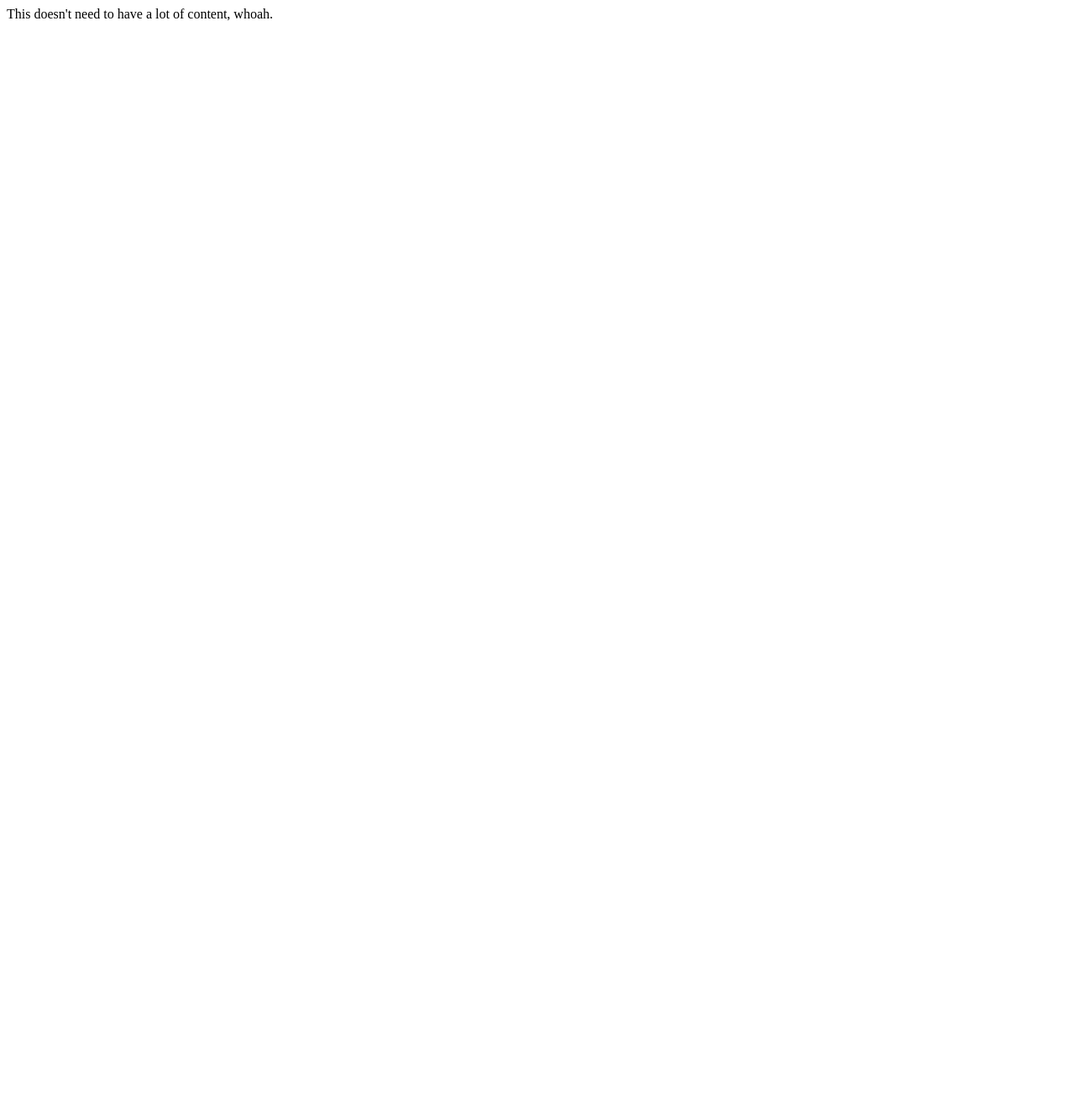
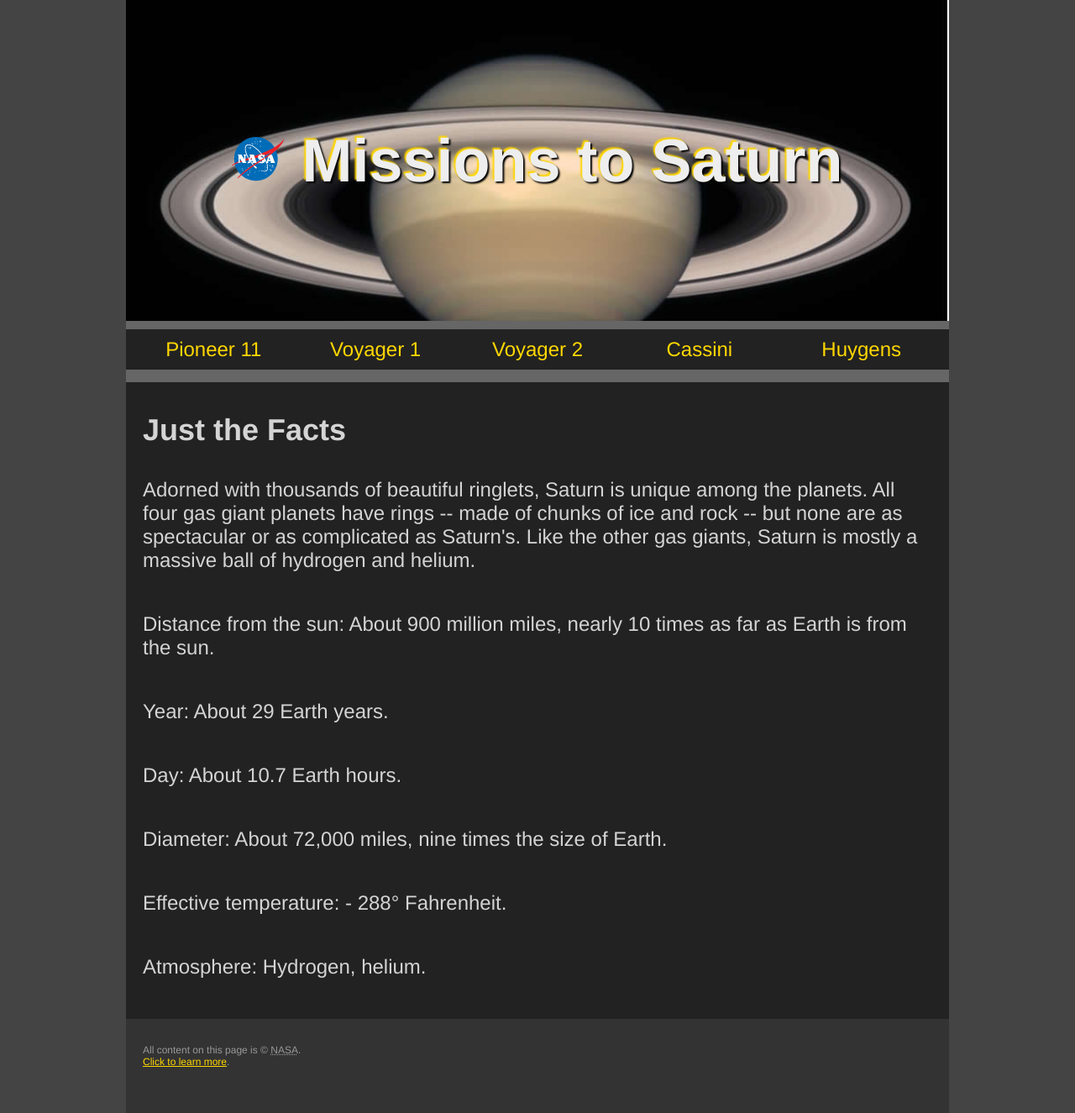
Before and after one commit to corm0096/pages, a plain HTML site: page index.html in a window 1280 px wide. Shown: the whole page at 84% size. Before the commit the page ends 800 px from the top, so only its background shows below. Drawn offline with Linux system fonts and the light colour scheme.

Commit message:
New version of the assignment.

```diff
--- /dev/null
+++ b/css/main-complete.css
@@ -0,0 +1,109 @@
+@charset "utf-8";
+/*****************************
+Colours
+main background: #222; +
+content background:#444; +
+footer background: #333; +
+borders on header and main: #666; +
+main text: #d4d4d4; +
+header text: #eee; +
+footer text: #999; +
+anchor text: gold; +
+anchor hover: #fff;
+text shadows - #000 (bottom right) and gold (top left) +
+
+Fonts
+'Helvetica Neue', Calibri, Verdana, sans-serif;
+
+Images
+http://griffis.edumedia.ca/mad9013/html-only/saturn.v1.jpg
+******************************/
+*{
+    padding: 0;
+    margin: 0;
+    box-sizing: border-box;
+}
+
+html, body{
+    font-size: 3vh; /* default font-size = 1.0rem */
+    background-color: #444;
+    color: #d4d4d4;
+    padding: 0px 50px;
+    }
+h1{
+    text-shadow: 2px 2px 2px #000, -2px -2px 2px gold;
+    padding-top: 150px;
+    padding-bottom: 150px;
+    text-align:center;
+}
+
+h3{
+   font-size:150%;
+    margin:1em 0em;
+}
+p{
+    margin: 0em 0em 2em;
+
+}
+nav a, nav a:link, nav a:visited{
+    color: gold;
+        text-decoration:none;
+
+
+}
+nav a:hover, nav a:active{
+    color: #fff;
+
+}
+nav ul{
+   width:100%;
+    text-align:center;
+    display:block;
+}
+
+#mainnav
+{
+    border-top: 10px solid #666;
+    border-bottom: 15px solid #666;
+}
+
+nav li{
+        width:19%;
+    display:inline-block;
+    text-align: center;
+    padding: 10px;
+}
+#wrapper{
+    background-color: #222;
+    font-family: 'Helvetica Neue', Calibri, Verdana, sans-serif;
+    margin-left: 50px;
+    margin-right: 50px;
+}
+#masthead{
+    color: #eee;
+    background-image: url("../img/saturn.v1.jpg");
+    background-repeat: no-repeat;
+    background-size: 100%;
+    font-size: 150%;
+
+}
+#main{
+margin: 0px 20px;
+
+}
+#footer{
+background-color: #333;
+    color: #999;
+        padding: 30px 20px;
+}
+#footer p{
+
+
+    font-size: 50%;
+
+}
+#footer a{
+     color: gold;
+
+
+}
--- a/index.html
+++ b/index.html
@@ -1 +1,45 @@
-<p>This doesn't need to have a lot of content, whoah.</p>
+<!doctype html>
+<html>
+<head>
+    <meta charset="UTF-8">
+    <title>HTML &amp; CSS</title>
+    <link rel="stylesheet" href="css/main-complete.css" />
+</head>
+<body>
+    <div id="wrapper">
+        <header id="masthead">
+            <h1><img src="img/nasa_logo.png" alt="NASA logo"/> Missions to Saturn</h1>
+        </header>
+        <nav id="mainnav">
+            <ul>
+                <li><a href="#">Pioneer 11</a></li>
+                <li><a href="#">Voyager 1</a></li>
+                <li><a href="#">Voyager 2</a></li>
+                <li><a href="#">Cassini</a></li>
+                <li><a href="#">Huygens</a></li>
+            </ul>
+        </nav>
+        <main id="main">
+            <h3>Just the Facts</h3>
+            <p>Adorned with thousands of beautiful ringlets, Saturn is unique among the planets. All four gas giant planets have rings -- made of chunks of ice and rock -- but none are as spectacular or as complicated as Saturn&apos;s. Like the other gas giants, Saturn is mostly a massive ball of hydrogen and helium.</p>
+
+            <p>Distance from the sun: About 900 million miles, nearly 10 times as far as Earth is from the sun.</p>
+
+            <p>Year: About 29 Earth years.</p>
+
+            <p>Day: About 10.7 Earth hours.</p>
+
+            <p>Diameter: About 72,000 miles, nine times the size of Earth.</p>
+
+            <p>Effective temperature: - 288&deg; Fahrenheit.</p>
+
+            <p>Atmosphere: Hydrogen, helium.</p>
+        </main>
+        <footer id="footer">
+            <p>All content on this page is &copy; <abbr title="National Aeronautics and
+Space Administration ">NASA</abbr>.<br/>
+            <a href="http://solarsystem.nasa.gov/planets/saturn" title="NASA">Click to learn more</a>.</p>
+        </footer>
+    </div>
+</body>
+</html>
```
Also changed, not shown: img/nasa_logo.png (added), img/saturn.v1.jpg (added).
